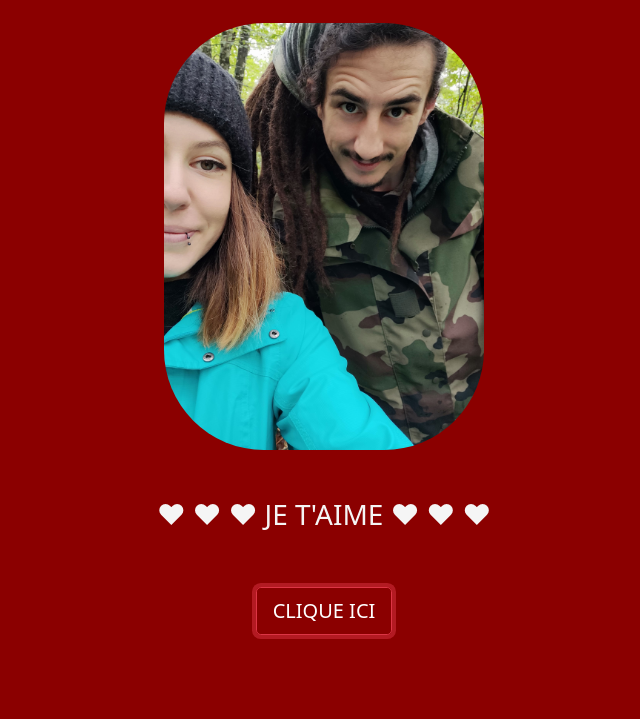
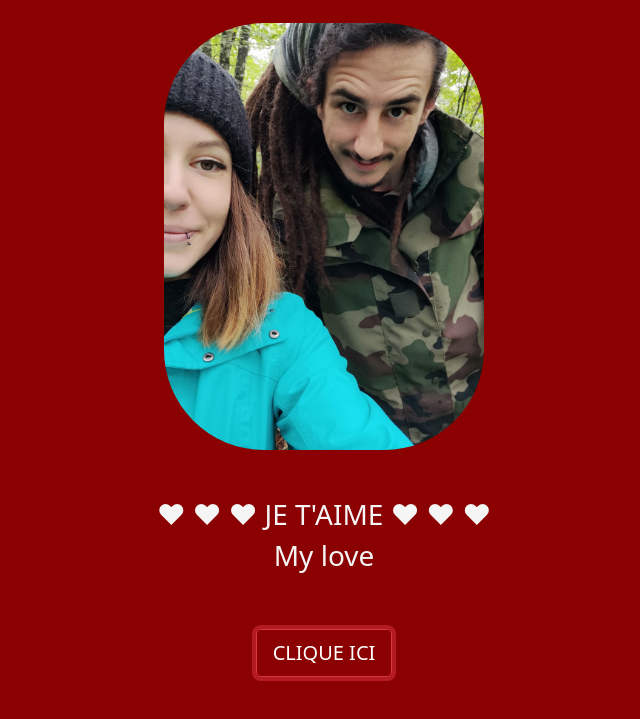
Before and after one commit to Marjorie-G/Marjorie-G.github.io, a plain HTML site: page index.html in a window 1280 px wide. Both pictures are taken after a click on the button "CLIQUE ICI". Shown: the part 229-948 px from the top of the page, without its empty margins (316-956 px from the left). Before the commit the page ends 912 px from the top, so only its background shows below. Drawn offline with nearby package versions, Linux system fonts and the light colour scheme.

Commit message:
Update index.html

```diff
--- a/index.html
+++ b/index.html
@@ -15,6 +15,7 @@
     <h1 class="mt-1 mb-5">♥ ♥ ♥ </h1>
     <img id="img-1" src="img/IMG_20201005_163118-min.jpg" class="mb-5">
     <h3>♥ ♥ ♥ JE T'AIME ♥ ♥ ♥</h3>
+    <h3>My love</h3>
 </div>
 
 <h2 class="m-5 text-center"><button class="btn btn-lg btn-outline-danger" onclick="displayText()">CLIQUE ICI</button></h2>
```
